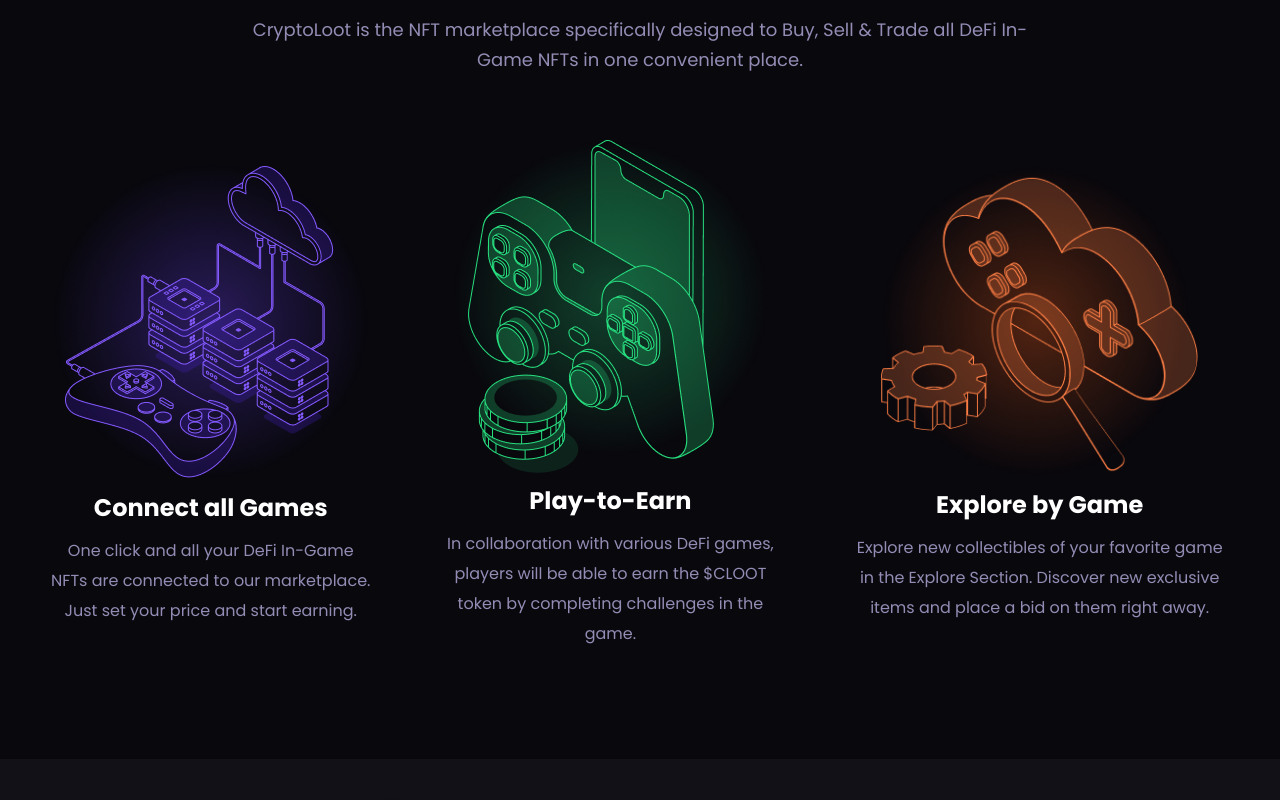
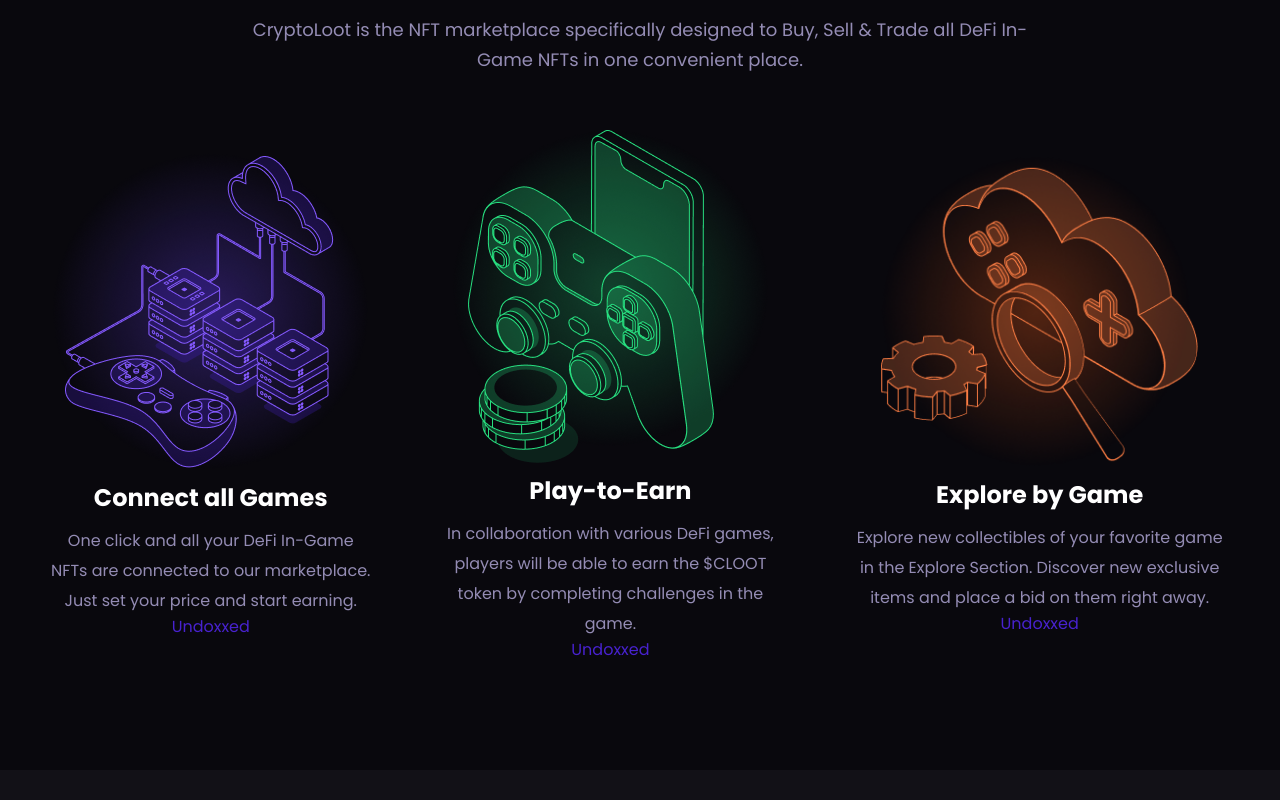
Before and after one commit to devmad119/cryptoloot-gamefi, a React (Create React App) app: page / in a window 1280 px wide. Shown: the part 1120-1920 px from the top of the page. Built offline with nearby package versions, Linux system fonts and the light colour scheme.

Commit message:
fix team

```diff
--- a/src/components/landing/product/ImageCard.js
+++ b/src/components/landing/product/ImageCard.js
@@ -9,15 +9,14 @@ export const ImageCardContainer = styled.div`
   align-items: center;
   text-align: center;
   max-width: 390px;
-  * {
-    margin-top: 10px;
-  }
+  grid-gap: 10px;
   @media screen and (max-width: 389px) {
     margin: 0 15px;
   }
 `;
 
-export const Linkedin = styled.a`
+export const Contact = styled.div`
+  a {
     font-size: 16px !important;
     line-height: 1.33 !important;
     color: #4822cf !important;
@@ -25,6 +24,18 @@ export const Linkedin = styled.a`
     padding: 0 !important;
     cursor: pointer;
     text-decoration: underline !important;
+  }
+  span {
+    font-size: 16px !important;
+    line-height: 1.33 !important;
+    color: #4822cf !important;
+    margin: 0 !important;
+    padding: 0 !important;
+  }
+  min-height: 100px;
+  display: flex;
+  flex-direction: column;
+  justify-content: space-between;
 `;
 
 const ImageCard = props => {
@@ -32,12 +43,16 @@ const ImageCard = props => {
     <ImageCardContainer>
       <img draggable="false" src={props.imageUrl} width={props.imageSize} height="auto" alt="image" />
       <Text fSize={24} lHeight={36} fWeight={700} Color="#fff" content={props.title} />
+      <Contact>
         <Text fSize={16} lHeight={30} fWeight={400} Color="#948CB4" content={props.content} />
-      {props.linkedin && (
-        <Linkedin href={props.linkedin} target="_blank">
-          Linkedin
-        </Linkedin>
+        {props.linkedin ? (
+          <a href={props.linkedin} target="_blank">
+            LInkedIn
+          </a>
+        ) : (
+          <span>Undoxxed</span>
         )}
+      </Contact>
     </ImageCardContainer>
   );
 };
```
Lines whose indentation alone changed are shown as unchanged.
